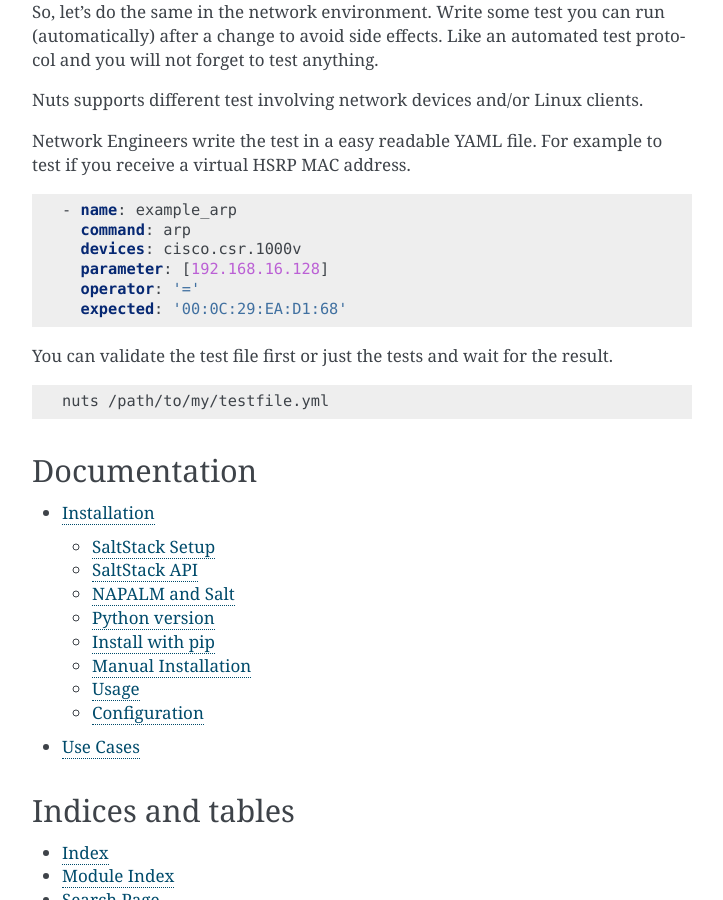
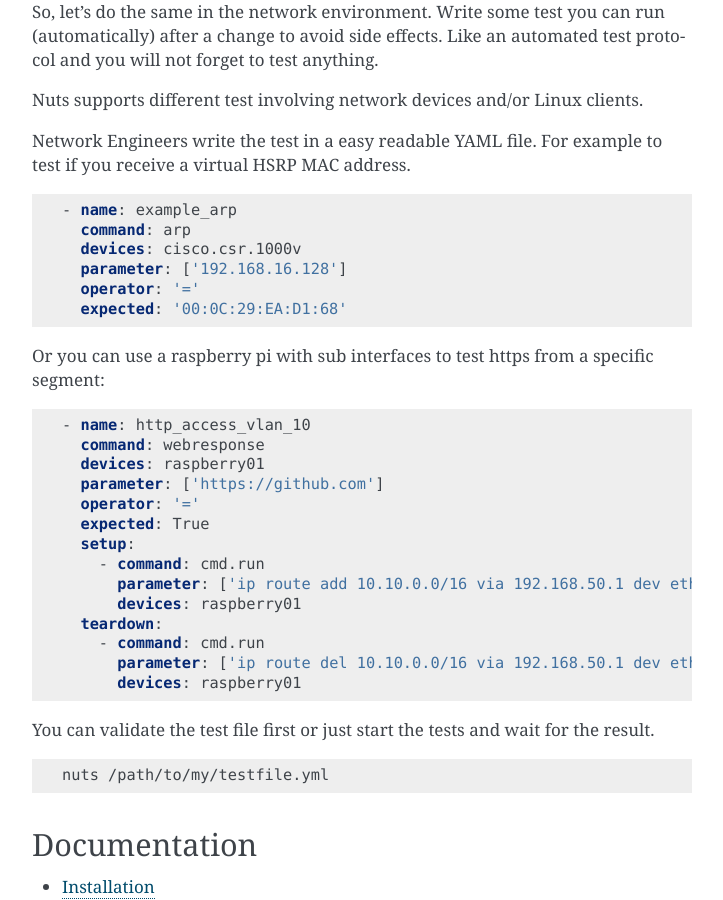
Before and after one commit to network-unit-testing-system/nuts, a Sphinx documentation site: the page built from doc/source/index.rst, in a window 1280 px wide and 900 px high, scrolled down 1065 px. Shown: the whole window, without its empty margins (388-1111 px from the left). Built offline with Sphinx 7.4.7, drawn with Linux system fonts in a browser that asks for light colours; pages that are not in the unit, such as notebooks, are missing from menus.

Commit message:
Add second example on main page

```diff
--- a/doc/source/index.rst
+++ b/doc/source/index.rst
@@ -54,11 +54,30 @@ Network Engineers write the test in a easy readable YAML file. For example to te
  - name: example_arp
    command: arp
    devices: cisco.csr.1000v
-   parameter: [192.168.16.128]
+   parameter: ['192.168.16.128']
    operator: '='
    expected: '00:0C:29:EA:D1:68'
 
-You can validate the test file first or just the tests and wait for the result.
+Or you can use a raspberry pi with sub interfaces to test https from a specific segment:
+
+.. code:: yaml
+
+ - name: http_access_vlan_10
+   command: webresponse
+   devices: raspberry01
+   parameter: ['https://github.com']
+   operator: '='
+   expected: True
+   setup:
+     - command: cmd.run
+       parameter: ['ip route add 10.10.0.0/16 via 192.168.50.1 dev eth0.10']
+       devices: raspberry01
+   teardown:
+     - command: cmd.run
+       parameter: ['ip route del 10.10.0.0/16 via 192.168.50.1 dev eth0.10']
+       devices: raspberry01
+
+You can validate the test file first or just start the tests and wait for the result.
 
 .. code:: bash
 
```
